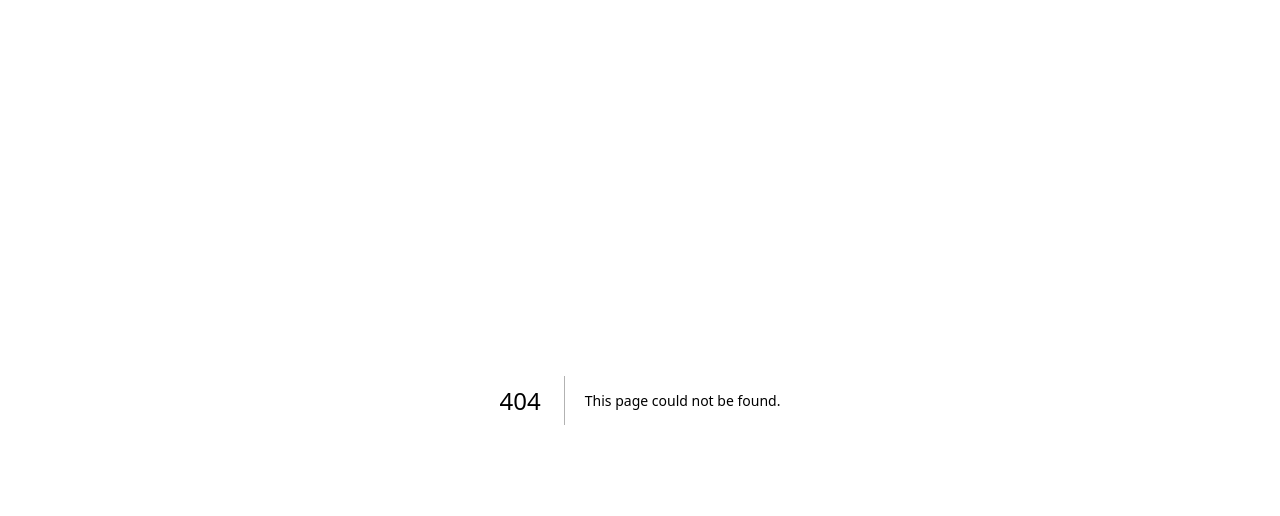
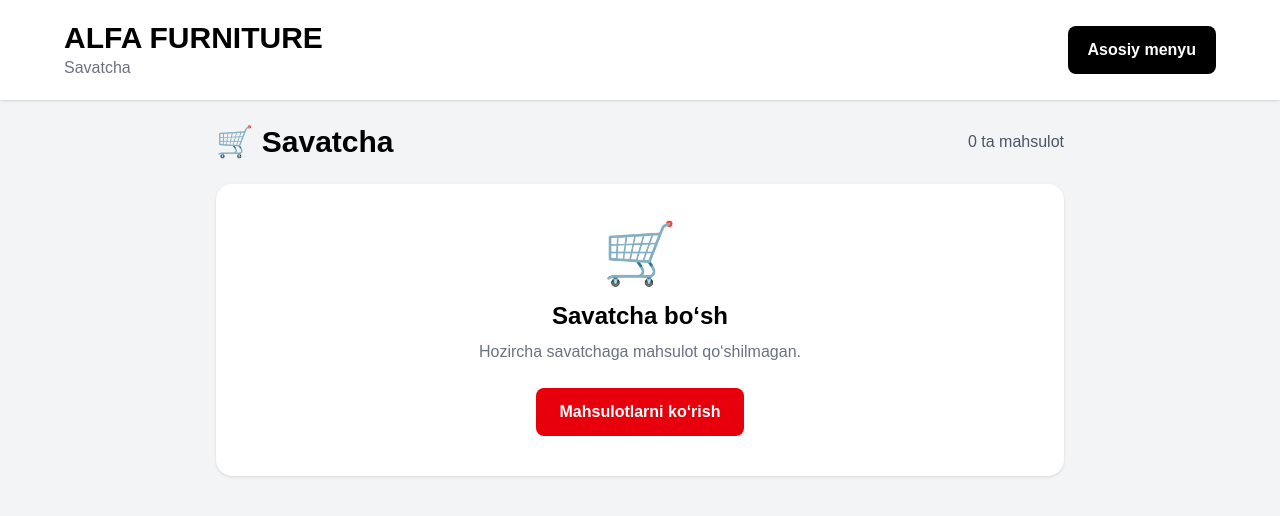
Before and after one commit to amuhitdinov009-spec/alfa-furniture, a Next.js app: page /cart in a window 1280 px wide. Before the commit this address had no page. Shown: the top 516 px of the page. Built offline with nearby package versions, Linux system fonts and the light colour scheme.

Commit message:
Add shopping cart page

```diff
--- /dev/null
+++ b/app/cart/page.tsx
@@ -0,0 +1,302 @@
+"use client";
+
+import Link from "next/link";
+import { useEffect, useState } from "react";
+
+type Product = {
+  id: number;
+  image: string;
+  productType: string;
+  name: string;
+  description: string;
+  size: string;
+  weight: string;
+  mechanism: string;
+  price: string;
+  quantity: string;
+};
+
+type CartItem = {
+  product: Product;
+  count: number;
+};
+
+export default function Cart() {
+  const [cart, setCart] = useState<CartItem[]>([]);
+
+  function loadCart() {
+    const saved = localStorage.getItem("alfaCart");
+
+    if (!saved) {
+      setCart([]);
+      return;
+    }
+
+    try {
+      const data = JSON.parse(saved);
+
+      if (Array.isArray(data)) {
+        setCart(data);
+      }
+    } catch {
+      setCart([]);
+    }
+  }
+
+  useEffect(() => {
+    loadCart();
+  }, []);
+
+  function saveCart(newCart: CartItem[]) {
+    setCart(newCart);
+    localStorage.setItem("alfaCart", JSON.stringify(newCart));
+  }
+
+  function increase(productId: number) {
+    const newCart = cart.map((item) =>
+      item.product.id === productId
+        ? { ...item, count: item.count + 1 }
+        : item
+    );
+
+    saveCart(newCart);
+  }
+
+  function decrease(productId: number) {
+    const newCart = cart
+      .map((item) =>
+        item.product.id === productId
+          ? { ...item, count: item.count - 1 }
+          : item
+      )
+      .filter((item) => item.count > 0);
+
+    saveCart(newCart);
+  }
+
+  function remove(productId: number) {
+    const newCart = cart.filter(
+      (item) => item.product.id !== productId
+    );
+
+    saveCart(newCart);
+  }
+
+  const totalProducts = cart.reduce(
+    (sum, item) => sum + item.count,
+    0
+  );
+
+  const totalPrice = cart.reduce(
+    (sum, item) => sum + Number(item.product.price) * item.count,
+    0
+  );
+
+  return (
+    <main className="min-h-screen bg-gray-100">
+
+      {/* HEADER */}
+
+      <header className="bg-white shadow p-5">
+
+        <div className="max-w-6xl mx-auto flex items-center justify-between">
+
+          <div>
+            <h1 className="text-3xl font-bold text-black">
+              ALFA FURNITURE
+            </h1>
+
+            <p className="text-gray-500">
+              Savatcha
+            </p>
+          </div>
+
+          <Link
+            href="/"
+            className="bg-black text-white px-5 py-3 rounded-lg font-bold"
+          >
+            Asosiy menyu
+          </Link>
+
+        </div>
+
+      </header>
+
+      {/* SAVATCHA */}
+
+      <section className="max-w-4xl mx-auto p-6">
+
+        <div className="flex items-center justify-between mb-6">
+
+          <h2 className="text-3xl font-bold text-black">
+            🛒 Savatcha
+          </h2>
+
+          <p className="text-gray-600">
+            {totalProducts} ta mahsulot
+          </p>
+
+        </div>
+
+        {cart.length === 0 ? (
+
+          <div className="bg-white rounded-2xl shadow p-10 text-center">
+
+            <div className="text-6xl mb-4">
+              🛒
+            </div>
+
+            <h3 className="text-2xl font-bold text-black">
+              Savatcha bo‘sh
+            </h3>
+
+            <p className="text-gray-500 mt-2 mb-6">
+              Hozircha savatchaga mahsulot qo‘shilmagan.
+            </p>
+
+            <Link
+              href="/"
+              className="inline-block bg-red-600 text-white px-6 py-3 rounded-lg font-bold"
+            >
+              Mahsulotlarni ko‘rish
+            </Link>
+
+          </div>
+
+        ) : (
+
+          <>
+
+            {/* MAHSULOTLAR */}
+
+            <div className="space-y-4">
+
+              {cart.map((item) => (
+
+                <div
+                  key={item.product.id}
+                  className="bg-white rounded-2xl shadow p-5"
+                >
+
+                  <div className="flex gap-5">
+
+                    {/* RASM */}
+
+                    <div className="w-28 h-28 bg-gray-100 rounded-xl flex-shrink-0">
+
+                      <img
+                        src={item.product.image}
+                        alt={item.product.name}
+                        className="w-full h-full object-contain rounded-xl"
+                      />
+
+                    </div>
+
+                    {/* MA'LUMOT */}
+
+                    <div className="flex-1">
+
+                      <p className="text-sm text-gray-500">
+                        {item.product.productType}
+                      </p>
+
+                      <h3 className="text-xl font-bold text-black">
+                        {item.product.name}
+                      </h3>
+
+                      <p className="text-red-600 font-bold mt-2">
+                        {Number(item.product.price).toLocaleString("uz-UZ")} so‘m
+                      </p>
+
+                      {/* MIQDOR */}
+
+                      <div className="flex items-center gap-3 mt-4">
+
+                        <button
+                          type="button"
+                          onClick={() => decrease(item.product.id)}
+                          className="w-9 h-9 bg-gray-200 rounded-lg font-bold text-xl"
+                        >
+                          −
+                        </button>
+
+                        <span className="font-bold text-lg">
+                          {item.count}
+                        </span>
+
+                        <button
+                          type="button"
+                          onClick={() => increase(item.product.id)}
+                          className="w-9 h-9 bg-black text-white rounded-lg font-bold text-xl"
+                        >
+                          +
+                        </button>
+
+                      </div>
+
+                    </div>
+
+                    {/* O‘CHIRISH */}
+
+                    <button
+                      type="button"
+                      onClick={() => remove(item.product.id)}
+                      className="text-red-600 font-bold"
+                    >
+                      🗑
+                    </button>
+
+                  </div>
+
+                </div>
+
+              ))}
+
+            </div>
+
+            {/* UMUMIY */}
+
+            <div className="bg-white rounded-2xl shadow p-6 mt-6">
+
+              <div className="flex justify-between text-lg mb-3">
+
+                <span>
+                  Mahsulotlar soni:
+                </span>
+
+                <span className="font-bold">
+                  {totalProducts} ta
+                </span>
+
+              </div>
+
+              <div className="border-t pt-4 flex justify-between items-center">
+
+                <span className="text-xl font-bold">
+                  Umumiy:
+                </span>
+
+                <span className="text-2xl font-bold text-red-600">
+                  {totalPrice.toLocaleString("uz-UZ")} so‘m
+                </span>
+
+              </div>
+
+              <button
+                type="button"
+                className="w-full bg-red-600 text-white p-4 rounded-lg font-bold text-lg mt-6"
+              >
+                Buyurtma berish
+              </button>
+
+            </div>
+
+          </>
+
+        )}
+
+      </section>
+
+    </main>
+  );
+}
```
